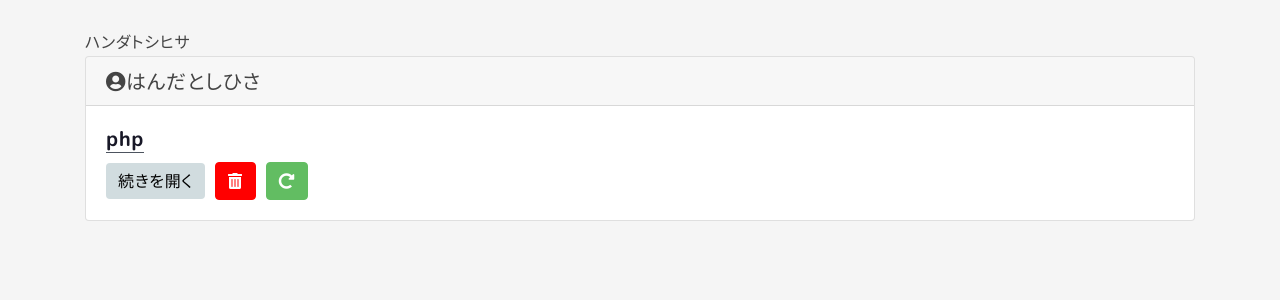
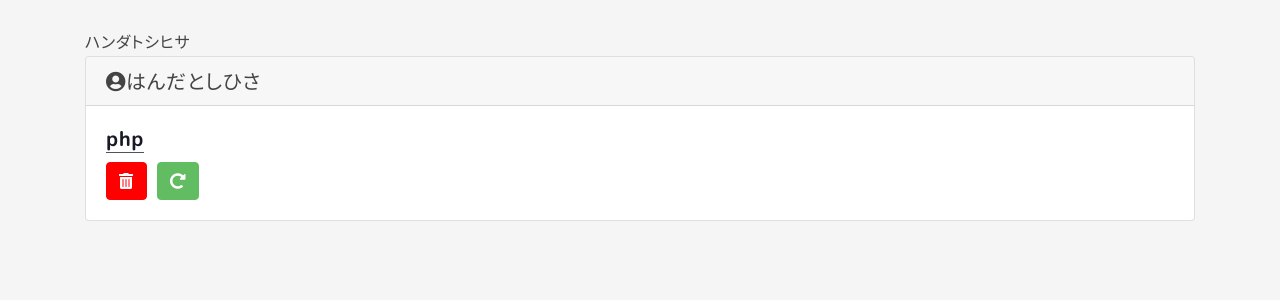
Before and after one commit to Toshihisa-Handa/ooptionary, a PHP site: page /user/list.php in a window 1280 px wide. Shown: the part 50-350 px from the top of the page. Run offline with PHP 8.4, Linux system fonts and the light colour scheme; a user stored in the database is signed in; data comes from the database, SQL or seed files in the repository; some libraries are stand-ins or nearby versions.

Commit message:
list.phpの記事のボタン（続きを読む）を削除
詳細ページへのリンクはタイトルにaタグ付与

```diff
--- a/user/list.php
+++ b/user/list.php
@@ -6,6 +6,7 @@ include('funcs.php');//別の階層にfuncs.phpがある場合は「betukaisou/f
 $name = $_SESSION["name"];
 //1. DB接続します
 $pdo = db_conn();
+
 
 
 //2．データ登録SQL作成
@@ -36,7 +37,7 @@ if ($status==false) {
         // $view.='<div class="card-text list_text content">';
         // $view.= nl2br($r['naiyou']).'</div>';
 
-      $view.='<a href="#" class="btn btn-primary list_btn toggle_btn">続きを開く</a>';
+      // $view.='<a href="#" class="btn btn-primary list_btn toggle_btn">続きを開く</a>';
       $view.= '<a href="delete.php? id='.$r["id"].'" class="btn btn-primary list_btn trash_btn"><i class="fas fa-trash-alt"></i></a>';
       $view .='<a href="post_detail.php? id='.$r["id"].'" class="btn btn-primary list_btn update_btn"><i class="fas fa-redo-alt"></i></a>';
 
```
